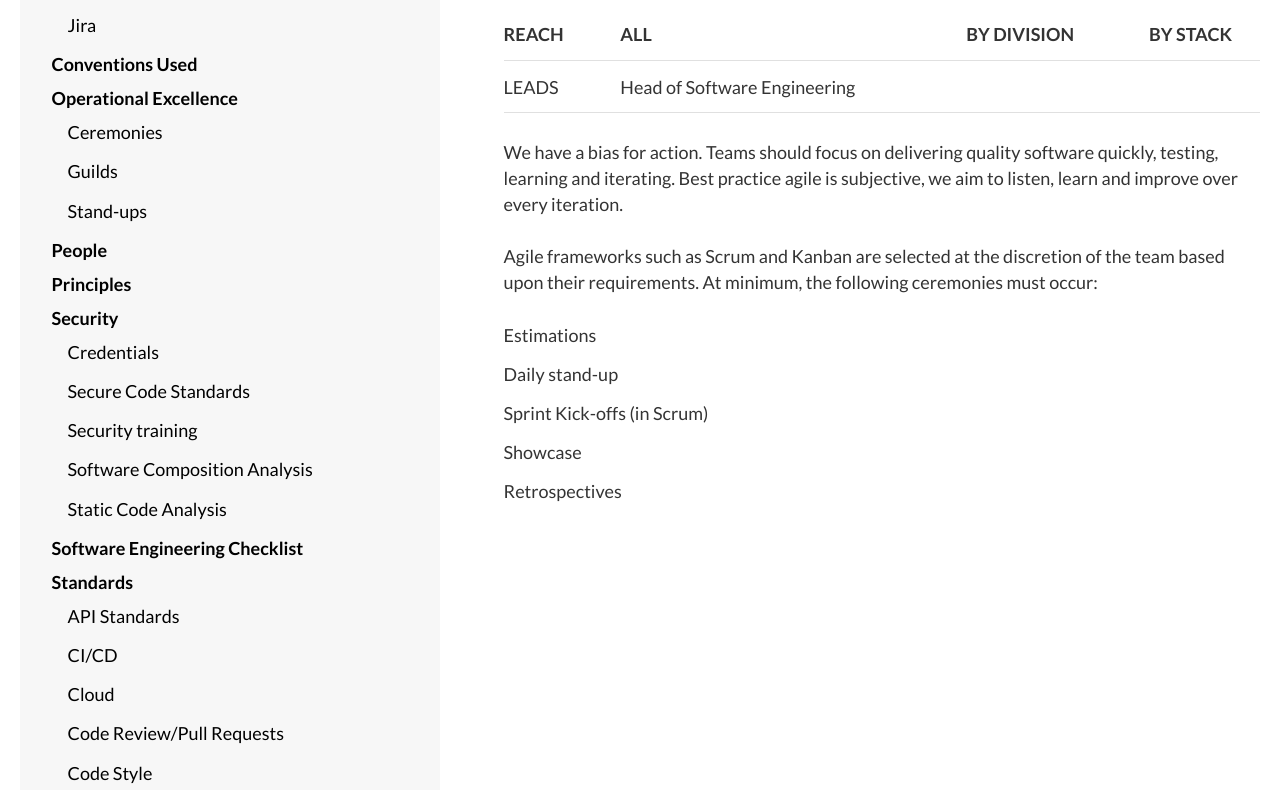
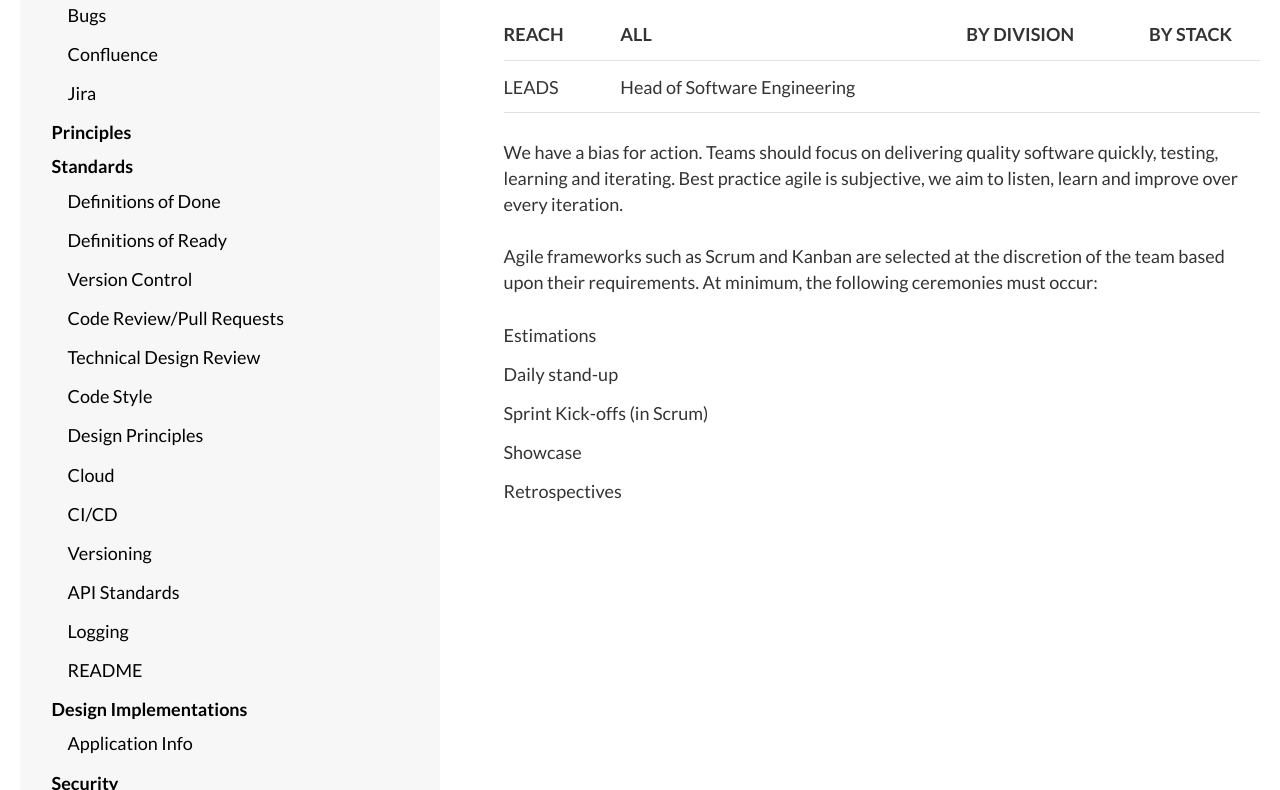
Before and after one commit to aMollusk/playbook, a Gatsby site: page /agile in a window 1280 px wide. Shown: the part 250-1040 px from the top of the page. Built offline with nearby package versions, Linux system fonts and the light colour scheme; Gatsby itself is replaced by a stand-in of ours.

Commit message:
Derive navigation from YAML

````diff
--- /dev/null
+++ b/content/docs/DesignImplementations/ApplicationInfo.md
@@ -0,0 +1,38 @@
+---
+title: Design Implementations
+path: "/design-implementations/application-info"
+---
+
+# Application Info
+
+| REACH | ALL                          | BY DIVISION | BY STACK |
+| ----- | ---------------------------- | ----------- | -------- |
+| LEADS | Head of Software Engineering |             |          |
+
+Making application meta-data readily accesible will help with support issues
+and with post verification testing (PVT).
+
+With this approach it will be easier to trace the ownership of applications and
+to confirm exactly what has been deployed in production. Also checking the app info
+following a release (PVT) can be used to verify the release was successful.
+
+When building new applications include the _**/appInfo**_ route and surface the
+following build information:
+
+```json
+{
+	build: {
+		name: "Application name",
+		appId: "AppID-123",
+		repo: "repo-name"
+		version: "1.0.0",
+		branch: "release",
+		commit: "66b46de0d7bc6532d4c6816c3cc1b70debe10b25",
+		tag: "R7",
+		buildNumber: "13",
+		buildTime: "2018-12-12T16:59:03.440+11:00"
+	}
+}
+```
+
+For standalone js widgets inject the information into the js file as comments.
--- /dev/null
+++ b/content/docs/DesignImplementations/DesignImplementations.md
@@ -0,0 +1,8 @@
+---
+title: Design Implementations
+path: "/design-implementations"
+---
+
+# Design Implementations
+
+How design principles and standards should be implementated
--- a/content/docs/OperationalExcellence/Ceremonies.md
+++ b/content/docs/OperationalExcellence/Ceremonies.md
@@ -4,7 +4,7 @@ section: playbook
 title: Ceremonies
 nav_order: 2
 parent: Operational Excellence
-path: "/operational-exellence/ceremonies"
+path: "/operational-excellence/ceremonies"
 ---
 
 # Ceremonies
--- a/content/docs/OperationalExcellence/Guilds.md
+++ b/content/docs/OperationalExcellence/Guilds.md
@@ -4,7 +4,7 @@ section: playbook
 title: Guilds
 nav_order: 4
 parent: Operational Excellence
-path: "/operational-exellence/guilds"
+path: "/operational-excellence/guilds"
 ---
 
 # Guilds
--- a/content/docs/OperationalExcellence/OperationalExcellence.md
+++ b/content/docs/OperationalExcellence/OperationalExcellence.md
@@ -4,8 +4,7 @@ section: playbook
 title: Operational Excellence
 nav_order: 9
 has_children: true
-permalink: docs/operationalexcellence
-path: "/operational-exellence"
+path: "/operational-excellence"
 ---
 
 # Operational Excellence
--- a/content/docs/OperationalExcellence/StandUps.md
+++ b/content/docs/OperationalExcellence/StandUps.md
@@ -4,7 +4,7 @@ section: playbook
 title: Stand-ups
 nav_order: 3
 parent: Operational Excellence
-path: "/operational-exellence/standups"
+path: "/operational-excellence/standups"
 ---
 
 # Stand-ups
--- /dev/null
+++ b/content/docs/Purpose/Purpose.md
@@ -0,0 +1,10 @@
+---
+title: Purpose
+path: /purpose
+---
+
+# Purpose
+
+The purpose of the Software Engineering Playbook is to share the way of the working amongst the various development teams across the Qantas Group. Whilst our default view is to standardise amongst teams, we embrace diversity in thinking and approach.
+
+The Playbook should be thought of as a framework and not a standard. Teams should default to the Playbook but select to opt out where you believe the team can justify the need to be different.
--- a/content/docs/SoftwareEngChecklist/SoftwareEngChecklist.md
+++ b/content/docs/SoftwareEngChecklist/SoftwareEngChecklist.md
@@ -3,7 +3,7 @@ layout: default
 section: playbook
 title: Software Engineering Checklist
 nav_order: 11
-path: "/software-eng-checklist"
+path: "/software-engineering-checklist"
 ---
 
 # Software Engineering Checklist
--- a/content/docs/Standards/Logging.md
+++ b/content/docs/Standards/Logging.md
@@ -9,11 +9,9 @@ path: "/standards/logging"
 
 # Logging
 
-| ------- | ------------------------------ | ------------- | ---------- |
-| REACH | ALL | BY DIVISION | BY STACK |
-| ------- | ------------------------------ | ------------- | ---------- |
-| LEADS | Mng Application Performance | | |
-| ------- | ------------------------------ | ------------- | ---------- |
+| REACH | ALL                         | BY DIVISION | BY STACK |
+| ----- | --------------------------- | ----------- | -------- |
+| LEADS | Mng Application Performance |             |          |
 
 Logs play an important role in development, allowing Developers and
 DevOps to diagnose problems in an application before and after a
--- /dev/null
+++ b/content/docs/nav.yaml
@@ -0,0 +1,86 @@
+- title: Purpose
+  id: purpose
+- title: Conventions Used
+  id: conventions
+- title: Agile
+  id: agile
+  items:
+    - title: Bugs
+      id: bugs
+    - title: Confluence
+      id: confluence
+    - title: Jira
+      id: jira
+- title: Principles
+  id: principles
+- title: Standards
+  id: standards
+  items:
+    - title: Definitions of Done
+      id: definitions
+    - title: Definitions of Ready
+      id: ready
+    - title: Version Control
+      id: version-control
+    - title: Code Review/Pull Requests
+      id: code-review
+    - title: Technical Design Review
+      id: design-review
+    - title: Code Style
+      id: code-style
+    - title: Design Principles
+      id: design-principles
+    - title: Cloud
+      id: cloud
+    - title: CI/CD
+      id: ci-cd
+    - title: Versioning
+      id: versioning
+    - title: API Standards
+      id: api-standards
+    - title: Logging
+      id: logging
+    - title: README
+      id: readme
+- title: Design Implementations
+  id: design-implementations
+  items:
+    - title: Application Info
+      id: application-info
+- title: Security
+  id: security
+  items:
+    - title: Secure Code Standards
+      id: secure-code
+    - title: Static Code Analysis
+      id: static-code
+    - title: Software Composition Analysis
+      id: software-composition
+    - title: Credentials
+      id: credentials
+    - title: Security training
+      id: security-training
+- title: Testing
+  id: testing
+  items:
+    - title: Test-Driven Development
+      id: test-driven-development
+    - title: Characteristics of a Good Unit Test
+      id: characteristics
+    - title: Test-Driven Development Checklist
+      id: test-driven-development
+    - title: Test Data
+      id: test-data
+- title: Operational Excellence
+  id: operational-excellence
+  items:
+    - title: Ceremonies
+      id: ceremonies
+    - title: Stand-ups
+      id: standups
+    - title: Guilds
+      id: guilds
+- title: People
+  id: people
+- title: Software Engineering Checklist
+  id: software-engineering-checklist
--- a/gatsby-config.js
+++ b/gatsby-config.js
@@ -1,8 +1,8 @@
 module.exports = {
   siteMetadata: {
     title: `Qantas playbook`,
-    description: `Kick off your next, great Gatsby project with this default starter. This barebones starter ships with the main Gatsby configuration files you might need.`,
-    author: `@gatsbyjs`
+    description: `The Qantas software engineering standards.`,
+    author: `Qantas`
   },
   plugins: [
     `gatsby-plugin-react-helmet`,
@@ -31,12 +31,16 @@ module.exports = {
         background_color: `#663399`,
         theme_color: `#663399`,
         display: `minimal-ui`,
-        icon: `src/images/qantas-code-logo.svg` // This path is relative to the root of the site.
+        icon: `src/images/qantas-code-logo.svg`
+      }
+    },
+    `gatsby-transformer-yaml`,
+    {
+      resolve: `gatsby-source-filesystem`,
+      options: {
+        path: `./content/docs/`
       }
     },
     `gatsby-transformer-remark`
-    // this (optional) plugin enables Progressive Web App + Offline functionality
-    // To learn more, visit: https://gatsby.app/offline
-    // 'gatsby-plugin-offline',
   ]
 };
--- a/gatsby-node.js
+++ b/gatsby-node.js
@@ -1,7 +1,10 @@
 const path = require("path");
-
+const crypto = require("crypto");
+// const playbookNav = require("./content/docs/navigation.yml");
+// console.log(playbookNav);
 exports.createPages = ({ actions, graphql }) => {
   const { createPage } = actions;
+  console.log(actions);
   const playbookTemplate = path.resolve(`./src/templates/playbook.js`);
 
   return graphql(`
@@ -38,12 +41,3 @@ exports.createPages = ({ actions, graphql }) => {
     });
   });
 };
-
-// exports.onCreatePage = ({ node, getNode, boundActionCreators }) => {
-//   const { createNodeField } = boundActionCreators;
-//   if (node.internal.type === "SitePage") {
-//     createNodeField({
-//       node
-//     });
-//   }
-// };
--- a/package.json
+++ b/package.json
@@ -14,6 +14,7 @@
     "gatsby-source-filesystem": "^2.0.20",
     "gatsby-transformer-remark": "^2.2.4",
     "gatsby-transformer-sharp": "^2.1.13",
+    "gatsby-transformer-yaml": "^2.1.8",
     "prop-types": "^15.6.2",
     "react": "^16.8.0",
     "react-dom": "^16.8.0",
@@ -39,6 +40,7 @@
     "url": "https://github.com/gatsbyjs/gatsby/issues"
   },
   "devDependencies": {
+    "crypto": "^1.0.1",
     "gh-pages": "^2.0.1"
   }
 }
--- a/src/components/navigation.js
+++ b/src/components/navigation.js
@@ -1,35 +1,20 @@
 import React from "react";
-import { StaticQuery, graphql } from "gatsby";
-import Img from "gatsby-image";
 import { Link } from "gatsby";
 
 export default ({ navigationTree }) => {
   return (
     <ul>
-      {Object.keys(navigationTree).map(next => {
-        const levelTwo = Object.keys(navigationTree[next].children);
+      {navigationTree.map(({ node: { title, id, items } }) => {
         return (
-          <ul key={next}>
-            <Link
-              className={navigationTree[next].home.isActive && "active"}
-              key={next}
-              to={navigationTree[next].home.path}
-            >
-              {navigationTree[next].home.title}
-            </Link>
-            {levelTwo.length > 0 && (
+          <ul key={id}>
+            <Link to={`/${id}`}>{title}</Link>
+            {items && (
               <ul>
-                {levelTwo.map(key => {
-                  const { path, title, isActive } = navigationTree[
-                    next
-                  ].children[key];
+                {/* We should probably do this recursively? */}
+                {items.map(({ title, id: childId }) => {
                   return (
                     <li>
-                      <Link
-                        key={key}
-                        to={path}
-                        className={isActive && "active"}
-                      >
+                      <Link key={id} to={`/${id}/${childId}`}>
                         {title}
                       </Link>
                     </li>
--- a/src/templates/playbook.js
+++ b/src/templates/playbook.js
@@ -1,18 +1,15 @@
 import React from "react";
+import Layout from "../components/layout";
 import Navigation from "../components/navigation";
-import Layout from "../components/layout";
 import SEO from "../components/seo";
 import { graphql } from "gatsby";
 import logo from "../images/qantas-code-logo.svg";
 import "./playbook.css";
 export default function Template({ data }) {
-  const {
-    markdownRemark,
-    allMarkdownRemark: { edges: allPages }
-  } = data; // data.markdownRemark holds our post data
-  const { html } = markdownRemark;
-  const { frontmatter } = markdownRemark;
-  const nav = createTree(allPages, frontmatter.path);
+  const { html } = data.markdownRemark;
+  const { frontmatter } = data.markdownRemark;
+  // const nav = createTree(allPages, frontmatter.path);
+  const docsNav = data.allNavYaml.edges;
 
   return (
     <Layout>
@@ -20,7 +17,7 @@ export default function Template({ data }) {
       <div className="playbook_container">
         <div className="playbook_navigation">
           <img src={logo} />
-          <Navigation navigationTree={nav} />
+          <Navigation navigationTree={docsNav} />
         </div>
         <div
           className="playbook_content"
@@ -50,6 +47,18 @@ export const pageQuery = graphql`
       frontmatter {
         title
         path
+      }
+    }
+    allNavYaml {
+      edges {
+        node {
+          title
+          id
+          items {
+            id
+            title
+          }
+        }
       }
     }
   }
````
Also changed, not shown: 2 other files.
